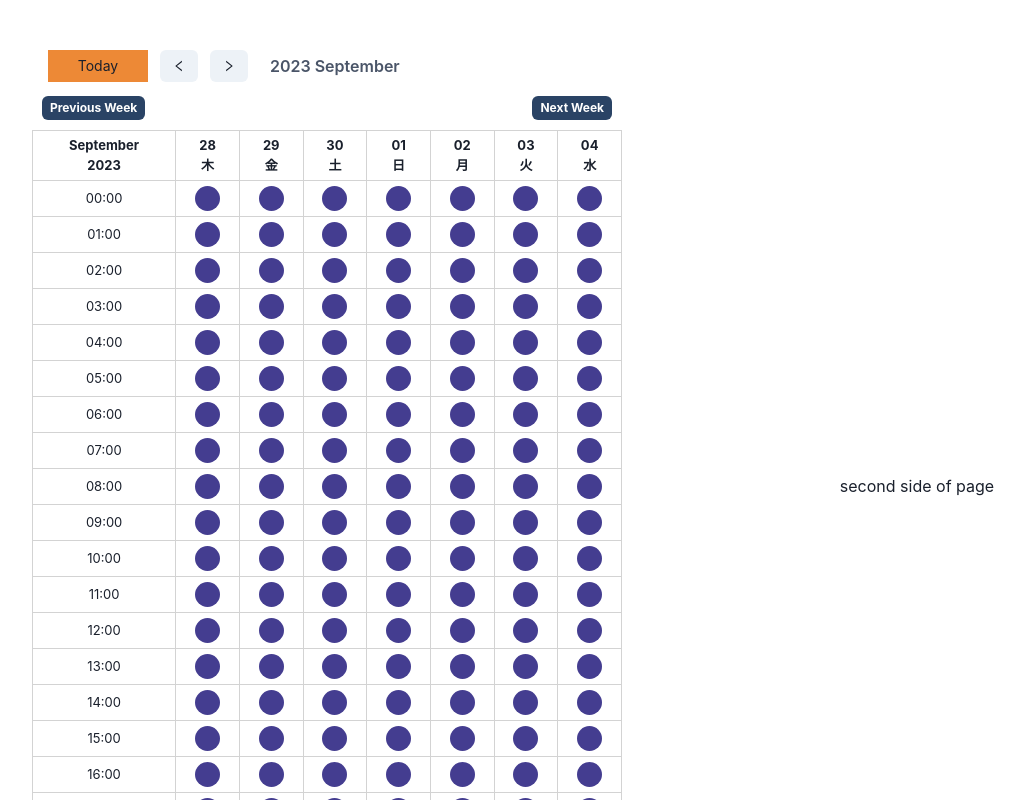
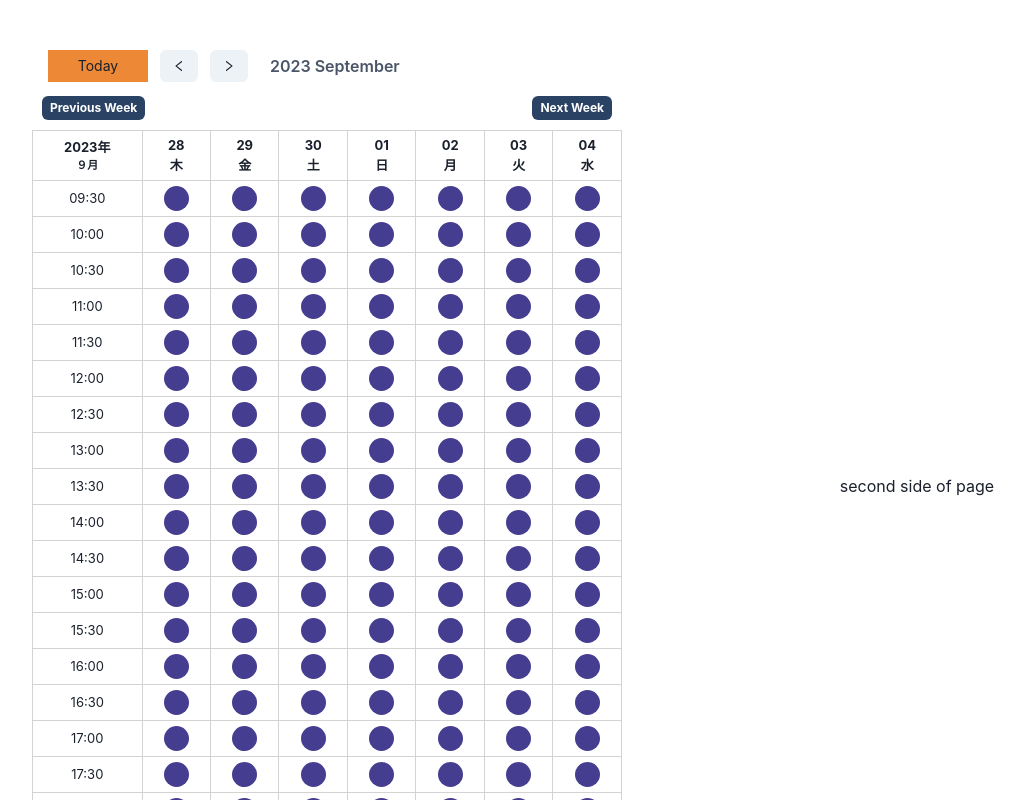
Before and after one commit to Meenachinmay/react-calender-view-chakraui, a React (Vite) app: page / in a window 1280 px wide. Shown: the top 800 px of the page, without its empty margins (18-1043 px from the left). Built offline with nearby package versions, Linux system fonts and the light colour scheme.

Commit message:
now we are ready to start with backend

```diff
--- a/src/components/Month.tsx
+++ b/src/components/Month.tsx
@@ -21,12 +21,40 @@ const dayMapping = {
   Sat: "土",
 };
 
+const monthMapping = {
+  January: "１月",
+  February: "２月",
+  March: "３月",
+  April: "４月",
+  May: "５月",
+  June: "６月",
+  July: "７月",
+  August: "８月",
+  September: "９月",
+  October: "１０月",
+  November: "１１月",
+  December: "１２月",
+};
+
 const Month: React.FC<MonthProps> = ({ month, eventsByDate }) => {
   const { dayIndex, monthIndex } = useContext(GlobalContext);
 
-  const timeSlots = Array.from({ length: 24 }, (_, i) =>
-    i < 10 ? `0${i}:00` : `${i}:00`
-  );
+  // generating times slots from 9:30 to 7:30
+  const generateTimeSlots = () => {
+    const slots = [];
+    for (let hour = 9; hour <= 19; hour++) {
+      for (let min = 0; min < 60; min += 30) {
+        // Skip the 9:00 slot since you want to start from 9:30
+        if (hour === 9 && min === 0) continue;
+
+        const formattedHour = hour < 10 ? `0${hour}` : `${hour}`;
+        const formattedMin = min === 0 ? `00` : `${min}`;
+        slots.push(`${formattedHour}:${formattedMin}`);
+      }
+    }
+    return slots;
+  };
+  const timeSlots = generateTimeSlots();
 
   const getReferenceDay = useCallback(() => {
     return dayjs().month(monthIndex).date(dayIndex);
@@ -74,10 +102,7 @@ const Month: React.FC<MonthProps> = ({ month, eventsByDate }) => {
 
   return (
     <>
-      <Flex
-        width={"full"}
-        height={"100vh"}
-      >
+      <Flex width={"full"} height={"100vh"}>
         <Flex width={"full"} flexDir={"column"}>
           <Flex
             direction="row"
@@ -104,15 +129,8 @@ const Month: React.FC<MonthProps> = ({ month, eventsByDate }) => {
               Next Week
             </Button>
           </Flex>
-          {/* <Grid templateColumns="repeat(7, 1fr)" gap={1} width={"full"}>
-          {nextWeek.map((day, index) => (
-            <Day
-              day={day}
-              key={index}
-              events={eventsByDate[day.format("DD-MM-YYYY")]}
-            />
-          ))}
-        </Grid> */}
+
+          {/* Rendering time slots table here  */}
           <table className="table">
             <thead>
               <tr>
@@ -124,10 +142,12 @@ const Month: React.FC<MonthProps> = ({ month, eventsByDate }) => {
                       alignItems: "center",
                     }}
                   >
-                    <span>{referenceDay.format("MMMM")}</span>{" "}
+                    <span>{referenceDay.format("YYYY")}年</span>{" "}
+                    {/* This will give the full year */}
+                    <span style={{ fontSize: '11px', fontWeight: 'bolder'}}>
+                      {monthMapping[referenceDay.format("MMMM")]}
+                    </span>{" "}
                     {/* This will give the full month name */}
-                    <span>{referenceDay.format("YYYY")}</span>{" "}
-                    {/* This will give the full year */}
                   </div>
                 </th>
                 {nextWeek.map((day, index) => (
@@ -165,7 +185,12 @@ const Month: React.FC<MonthProps> = ({ month, eventsByDate }) => {
             </tbody>
           </table>
         </Flex>
-        <Flex width={'full'} height={'100vh'} alignItems={'center'} justifyContent={'center'}>
+        <Flex
+          width={"full"}
+          height={"100vh"}
+          alignItems={"center"}
+          justifyContent={"center"}
+        >
           second side of page
         </Flex>
       </Flex>
```
